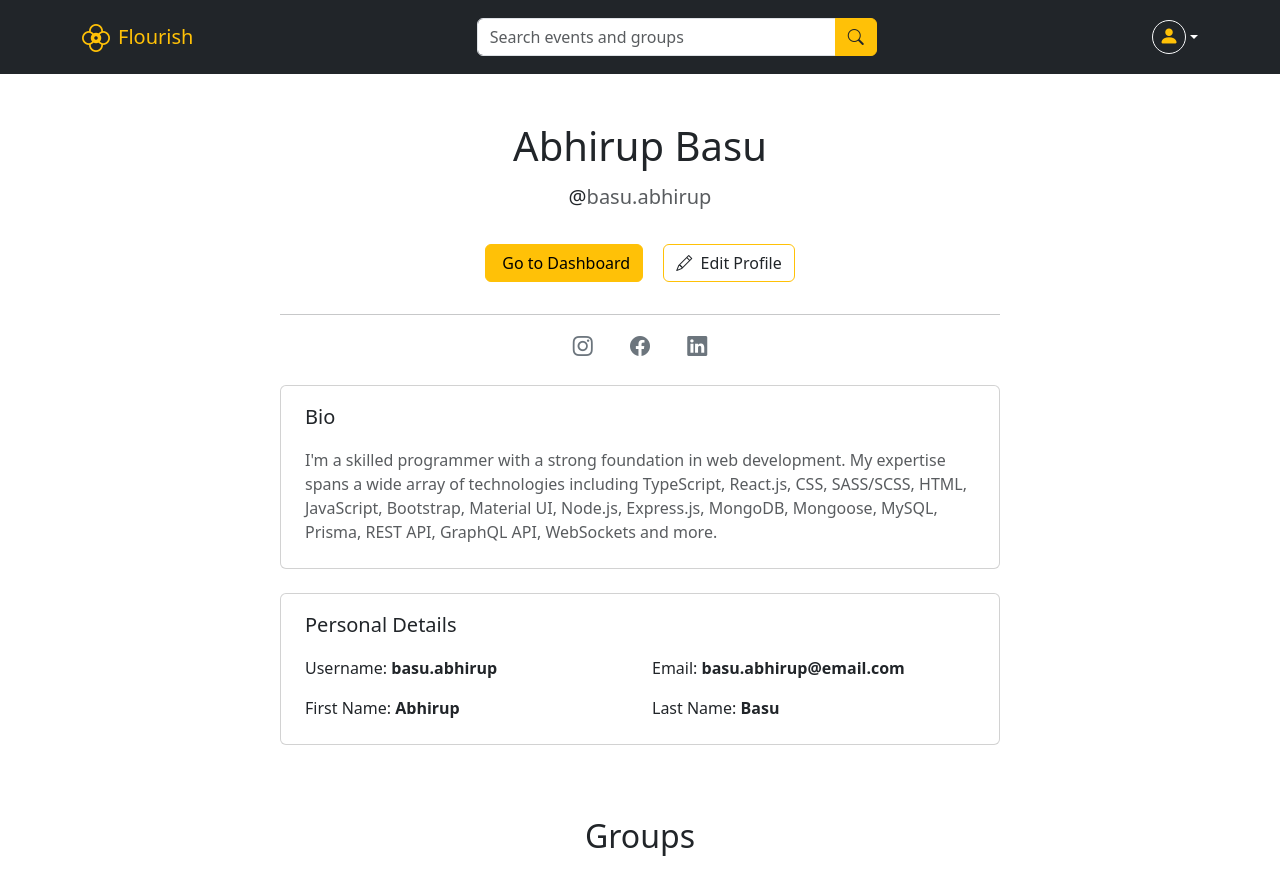
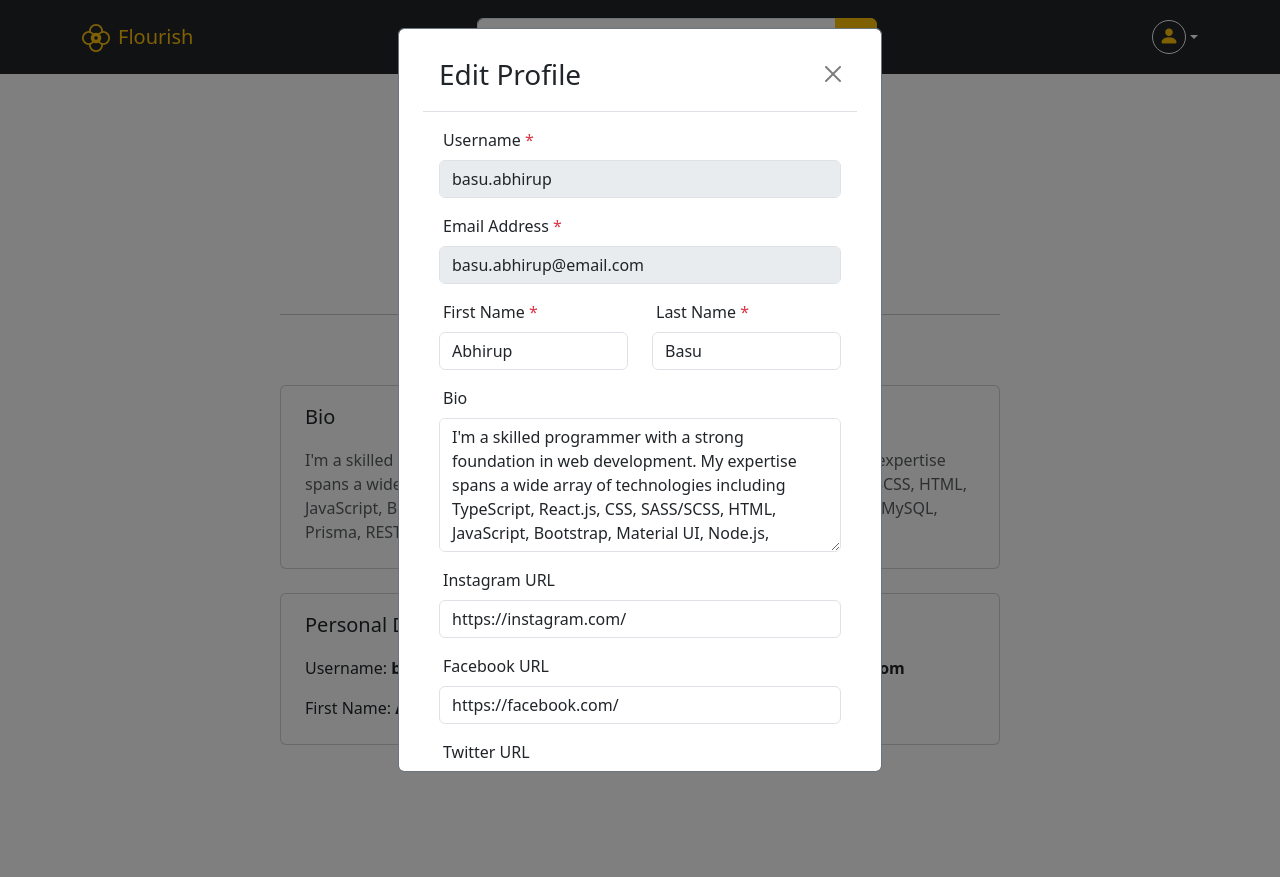
Before and after one commit to basuabhirup/flourish_backend, a Django app: a page that uses events/templates/events/profile.html in a window 1280 px wide, after a click on "Edit Profile". Shown: the top 877 px of the page. After the commit the page ends 772 px from the top, so only its background shows below. Run offline with Django 5.2, Linux system fonts and the light colour scheme; a user stored in the database is signed in; data comes from the database, SQL or seed files in the repository; both versions use the stored data as it was after the commit.

Commit message:
Implement editProfile Modal UI

```diff
--- a/events/templates/events/profile.html
+++ b/events/templates/events/profile.html
@@ -107,4 +107,71 @@
     {% endfor %}
   </div>
 </div>
+
+<!-- Edit Profile Modal -->
+<div class="modal fade" id="editProfileModal" data-bs-backdrop="static" data-bs-keyboard="false" tabindex="-1" aria-labelledby="editProfileModalLabel" aria-hidden="true">
+  <div class="modal-dialog modal-dialog-centered modal-dialog-scrollable">
+    <div class="modal-content mx-2 px-4 py-2 border border-secondary rounded">
+      <div class="modal-header">
+        <h1 class="modal-title fs-3" id="editProfileModalLabel">Edit Profile</h1>
+        <button type="button" class="btn-close" data-bs-dismiss="modal" aria-label="Close"></button>
+      </div>
+      <form id="editProfileForm" onsubmit="event.preventDefault()">
+        <div class="modal-body py-3">
+          <div class="mb-3">
+            <label for="editUsername" class="ms-1 form-label">Username <span class="text-danger fs-6 mb-2">*</span></label>
+            <input autofocus id="editUsername" class="form-control me-4" type="text" name="username"
+              placeholder="Username" autocomplete="off" value="{{ profile_user.username }}" disabled>
+          </div>
+          <div class="mb-3">
+            <label for="editEmail" class="ms-1 form-label">Email Address <span class="text-danger fs-6 mb-2">*</span></label>
+            <input autofocus id="editEmail" class="form-control me-4" type="email" name="email"
+              placeholder="Email Address" autocomplete="off" value="{{ profile_user.email }}" disabled>
+          </div>
+          <div class="row mb-3">
+            <div class="col">
+              <label for="editFirstName" class="ms-1 form-label">First Name <span class="text-danger fs-6 mb-2">*</span></label>
+              <input autofocus id="editFirstName" class="form-control me-4" type="text" name="first_name"
+                placeholder="First Name" autocomplete="off" value="{{ profile_user.first_name }}" required>
+            </div>
+            <div class="col">
+              <label for="editLastName" class="ms-1 form-label">Last Name <span class="text-danger fs-6 mb-2">*</span></label>
+              <input autofocus id="editLastName" class="form-control me-4" type="text" name="last_name"
+                placeholder="Last Name" autocomplete="off" value="{{ profile_user.last_name }}" required>
+            </div>
+          </div>
+          <div class="mb-3">
+            <label for="editBio" class="ms-1 form-label">Bio</label>
+            <textarea id="editBio" class="form-control me-4" type="text" name="bio" rows="5"
+              placeholder="Enter your bio (optional)">{{ profile.bio }}</textarea>
+          </div>
+          <div class="mb-3">
+            <label for="editInstagramUrl" class="ms-1 form-label">Instagram URL</label>
+            <input id="editInstagramUrl" class="form-control me-4" type="url" name="instagram_url"
+              placeholder="Enter Instagram URL (optional)" value="{{ profile.instagram_url }}">
+          </div>
+          <div class="mb-3">
+            <label for="editFacebookUrl" class="ms-1 form-label">Facebook URL</label>
+            <input id="editFacebookUrl" class="form-control me-4" type="url" name="facebook_url"
+              placeholder="Enter Facebook URL (optional)" value="{{ profile.facebook_url }}">
+          </div>
+          <div class="mb-3">
+            <label for="editTwitterUrl" class="ms-1 form-label">Twitter URL</label>
+            <input id="editTwitterUrl" class="form-control me-4" type="url" name="twitter_url"
+              placeholder="Enter Twitter URL (optional)" value="{{ profile.twitter_url }}">
+          </div>
+          <div class="mb-3">
+            <label for="editLinkedinUrl" class="ms-1 form-label">LinkedIn URL</label>
+            <input id="editLinkedinUrl" class="form-control me-4" type="url" name="linkedin_url"
+              placeholder="Enter LinkedIn URL (optional)" value="{{ profile.linkedin_url }}">
+          </div>
+        </div>
+        <div class="modal-footer">
+          <button type="button" class="btn btn-lg btn-outline-warning text-dark px-4" data-bs-dismiss="modal">Close</button>
+          <button type="submit" class="btn btn-lg btn-warning px-4" form="editProfileForm">Save Changes</button>
+        </div>
+      </form>
+    </div>
+  </div>
+</div>
 {% endblock %}
```
Also changed, not shown: db.sqlite3.
